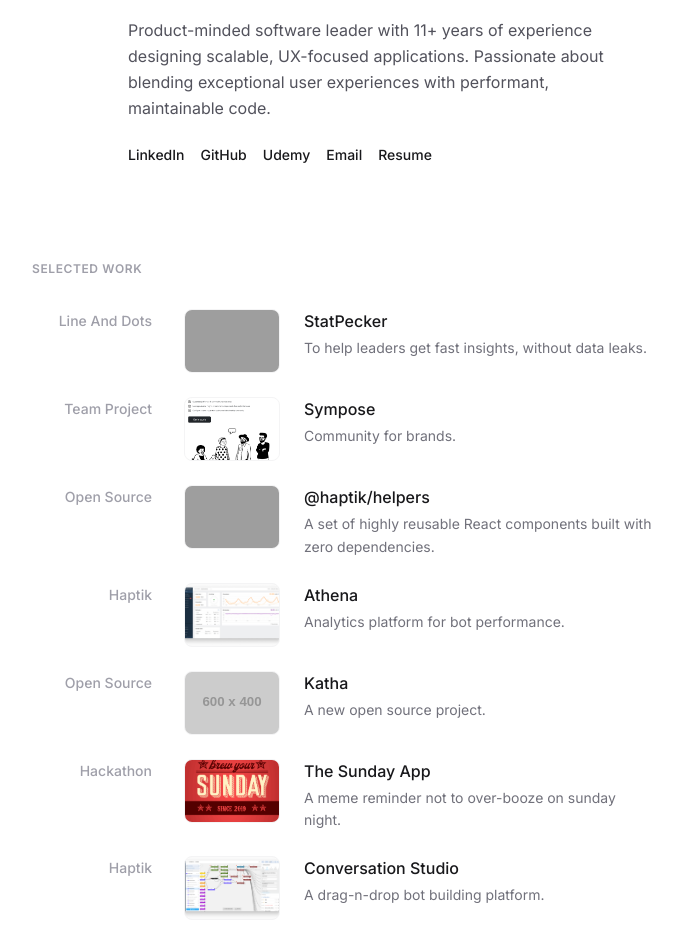
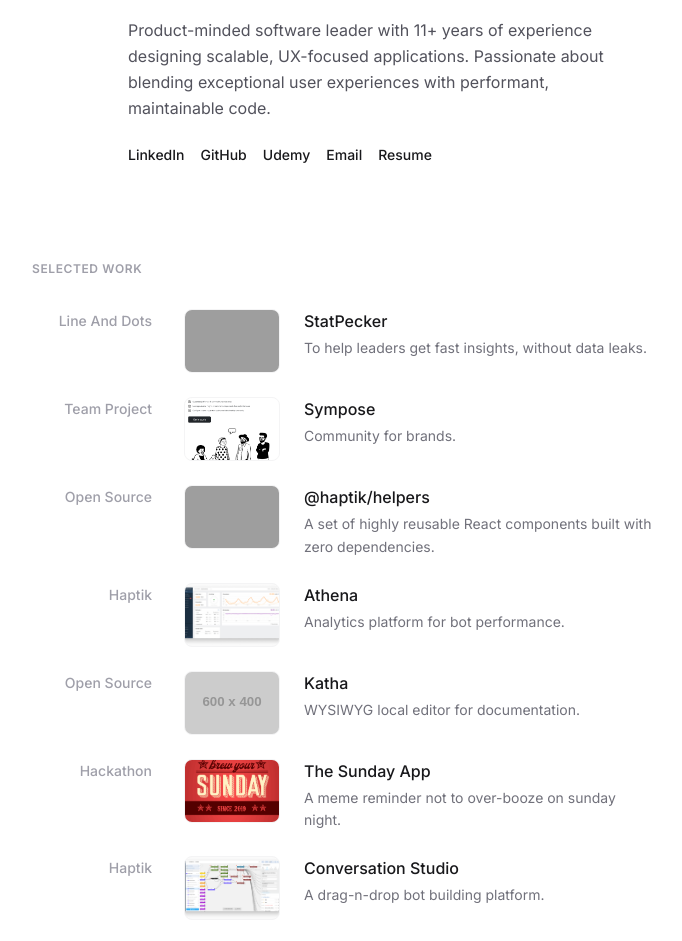
Before and after one commit to gopal-virtual/pastWork, a website: page index.html in a window 1280 px wide. Shown: the part 147-1088 px from the top of the page, without its empty margins (296-978 px from the left). Drawn offline with Linux system fonts and the light colour scheme; grey boxes are pictures that could not be loaded; placeholder pictures from the web are drawn by us.

Commit message:
feat: update Katha project tagline

```diff
--- a/index.html
+++ b/index.html
@@ -141,7 +141,7 @@
                             <a href="https://www.npmjs.com/package/@gvirtual/katha" target="_blank"
                                 class="after:absolute after:inset-0">Katha</a>
                         </h3>
-                        <p class="text-sm text-zinc-500 leading-relaxed">A new open source project.</p>
+                        <p class="text-sm text-zinc-500 leading-relaxed">WYSIWYG local editor for documentation.</p>
                     </div>
                 </div>
             </div>
```
